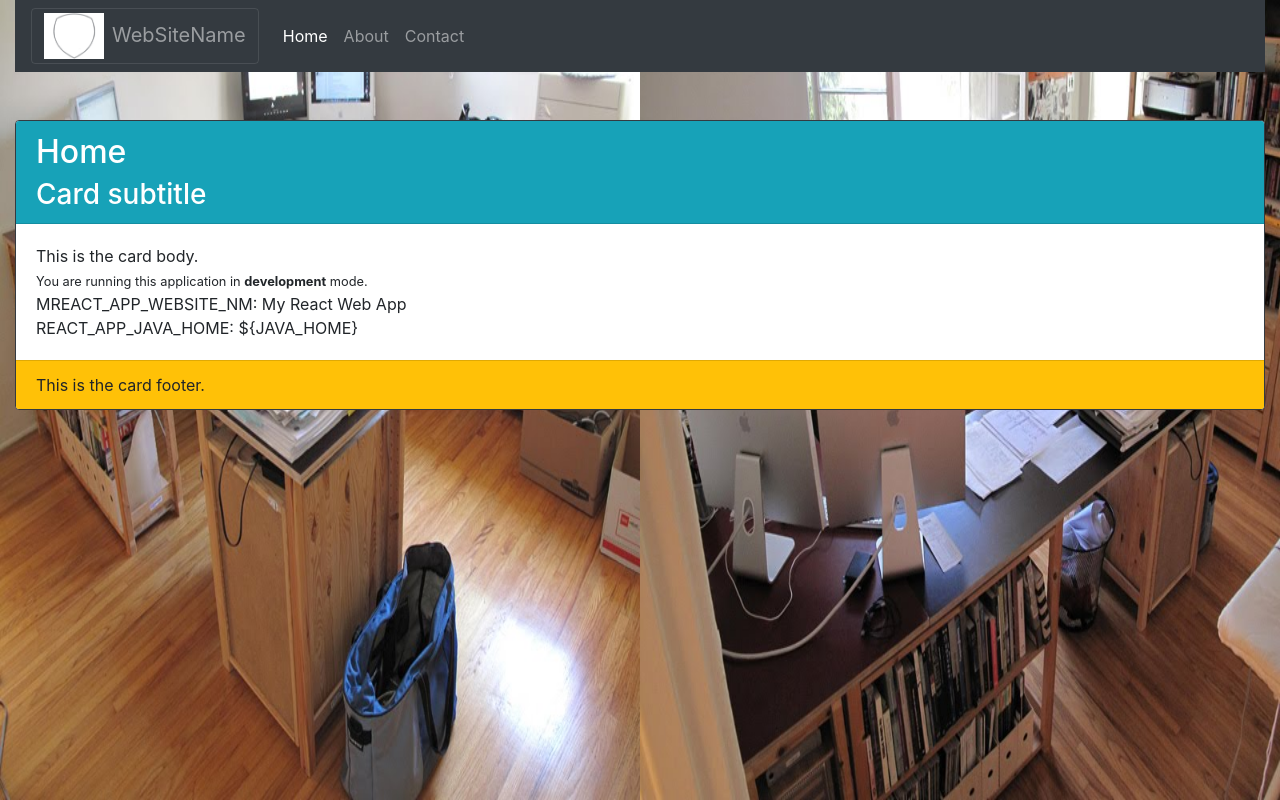
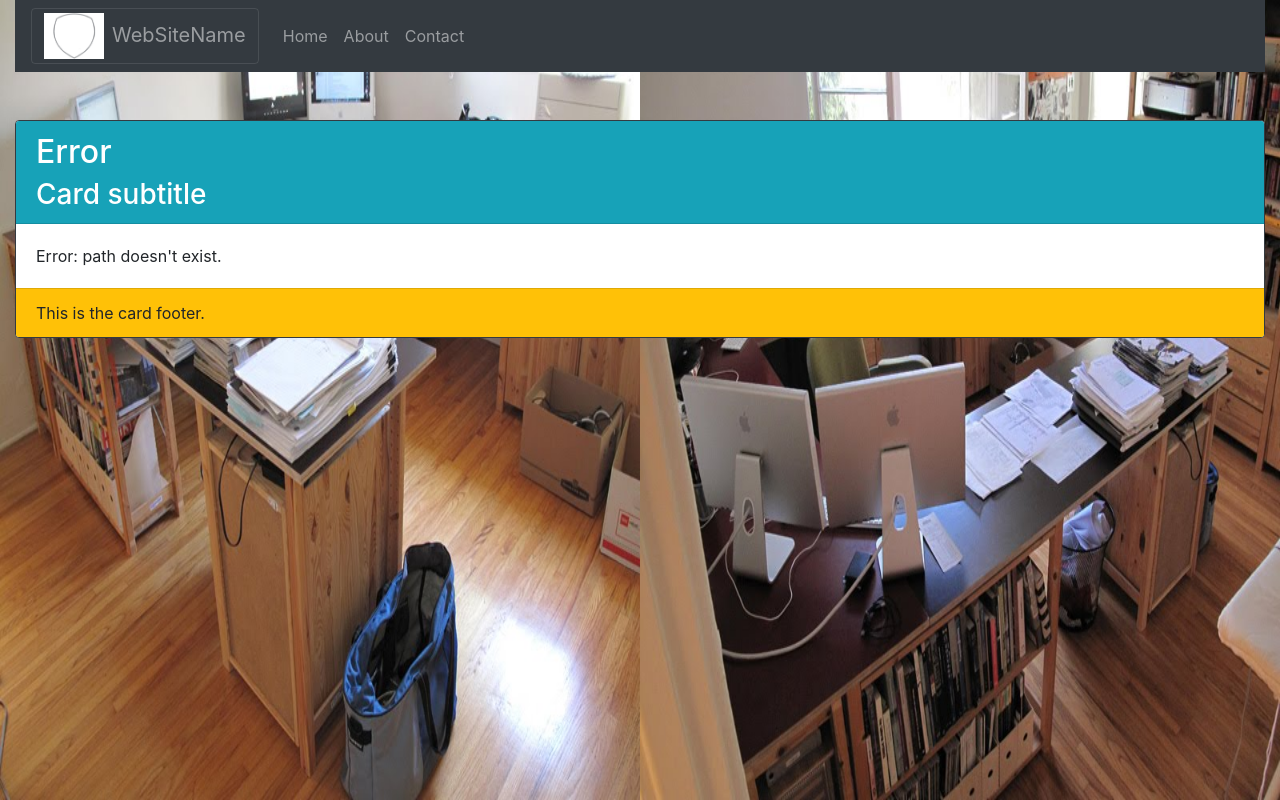
Before and after one commit to joeComponent/developer, a React (Create React App) app: page / in a window 1280 px wide. Built offline with nearby package versions, Linux system fonts and the light colour scheme.

Commit message:
Set developer paths

```diff
--- a/src/App.js
+++ b/src/App.js
@@ -15,9 +15,9 @@ class App extends Component {
 		<BrowserRouter>
 		  <Navigation/>
 		  <Switch>
-			<Route path="/" component={Home} exact />
-			<Route path="/about" component={About} />
-			<Route path="/contact" component={Contact} />
+			<Route path="/developer" component={Home} exact />
+			<Route path="/developer/about" component={About} />
+			<Route path="/developer/contact" component={Contact} />
 			<Route component={Error} />
 		  </Switch>
 		</BrowserRouter>
--- a/src/components/Navigation.js
+++ b/src/components/Navigation.js
@@ -7,7 +7,7 @@ import imgSC from '../graphic/prg/SC.png';
 const Navigation = () => {
     return(
         <nav className="navbar navbar-dark bg-dark navbar-expand-md">
-            <NavLink className="navbar-brand d-block navbar-toggler" to="/">
+            <NavLink className="navbar-brand d-block navbar-toggler" to="/developer">
                 <img alt='' src={imgSC} className="d-inline-block align-center mr-2" style={{ width: 60 + 'px' }}/>
                 WebSiteName
             </NavLink>
@@ -19,13 +19,13 @@ const Navigation = () => {
             <div className="collapse navbar-collapse" id="myNavbar">
                 <ul className="navbar-nav">
                     <li className="nav-item">
-                        <NavLink className="nav-link" exact to="/">Home</NavLink>
+                        <NavLink className="nav-link" exact to="/developer">Home</NavLink>
                     </li>
                     <li className="nav-item">
-                        <NavLink className="nav-link" to="/about">About</NavLink>
+                        <NavLink className="nav-link" to="/developer/about">About</NavLink>
                     </li>
                     <li className="nav-item">
-                        <NavLink className="nav-link" to="/contact">Contact</NavLink>
+                        <NavLink className="nav-link" to="/developer/contact">Contact</NavLink>
                     </li>
                 </ul>
                 {/* <ul class="navbar-nav"> */}
```
